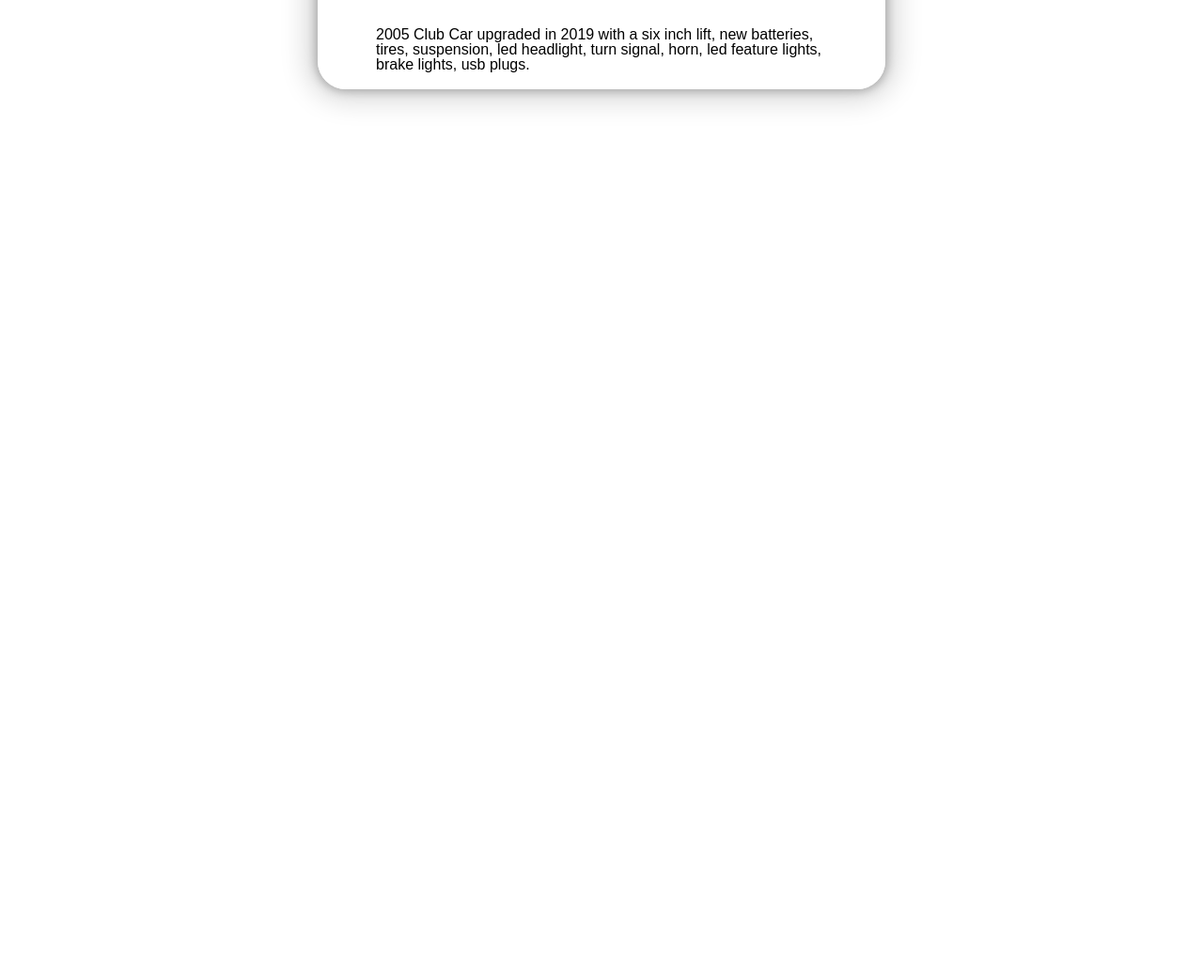
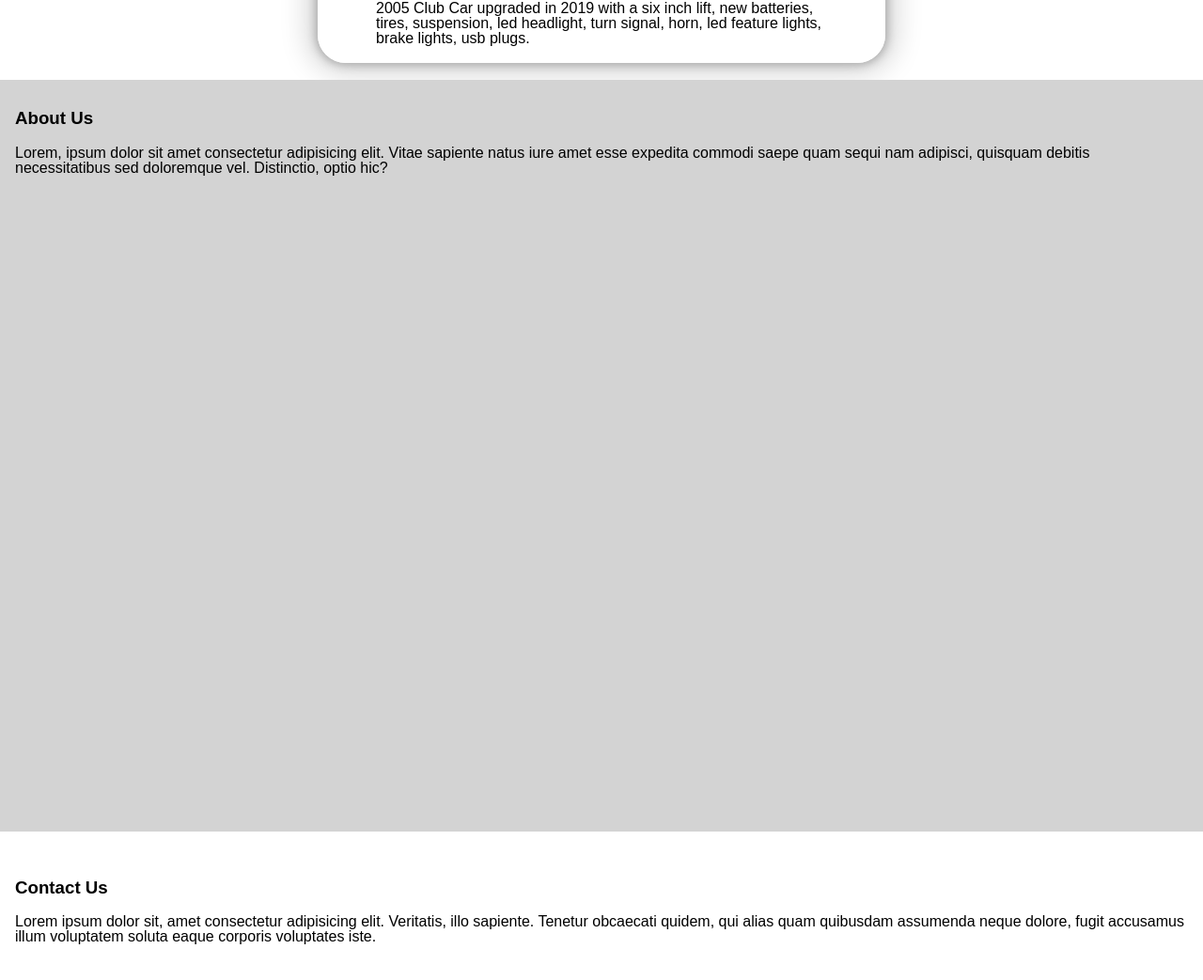
Before and after one commit to jes7078/dgc, a React (Create React App) app: page / in a window 1280 px wide. Shown: the part 619-1662 px from the top of the page at 94% size. Before the commit the page ends 1600 px from the top, so only its background shows below. Built offline with nearby package versions, Linux system fonts and the light colour scheme.

Commit message:
added scroll feature removed vw setting on header

```diff
--- /dev/null
+++ b/src/components/ Contact/Contact.jsx
@@ -0,0 +1,17 @@
+import React from 'react'
+import './contact.scss'
+
+const Contact = () => {
+	return (
+		<section className="contact" id="contact">
+			<h1 className="contactTitle">Contact Us</h1>
+			<p className="contactBody">
+				Lorem ipsum dolor sit, amet consectetur adipisicing elit. Veritatis, illo sapiente. Tenetur obcaecati
+				quidem, qui alias quam quibusdam assumenda neque dolore, fugit accusamus illum voluptatem soluta eaque
+				corporis voluptates iste.
+			</p>
+		</section>
+	)
+}
+
+export default Contact
--- /dev/null
+++ b/src/components/ Contact/contact.scss
@@ -0,0 +1,13 @@
+.contact {
+	height: 100vh;
+}
+
+.contactTitle {
+	padding-top: 2rem;
+	padding-left: 1rem;
+}
+
+.contactBody {
+	padding-left: 1rem;
+	padding-right: 1rem;
+}
--- /dev/null
+++ b/src/components/About/About.jsx
@@ -0,0 +1,17 @@
+import React from 'react'
+import './about.scss'
+
+const About = () => {
+	return (
+		<section className="aboutSection" id="aboutSection">
+			<h1 className="aboutTitle">About Us</h1>
+			<p className="aboutBody">
+				Lorem, ipsum dolor sit amet consectetur adipisicing elit. Vitae sapiente natus iure amet esse expedita
+				commodi saepe quam sequi nam adipisci, quisquam debitis necessitatibus sed doloremque vel. Distinctio,
+				optio hic?
+			</p>
+		</section>
+	)
+}
+
+export default About
--- /dev/null
+++ b/src/components/About/about.scss
@@ -0,0 +1,14 @@
+.aboutSection {
+	background-color: lightgray;
+	height: 100vh;
+}
+
+.aboutTitle {
+	padding-top: 2rem;
+	padding-left: 1rem;
+}
+
+.aboutBody {
+	padding-left: 1rem;
+	padding-right: 1rem;
+}
--- a/src/components/GolfCarts/golfCarts.scss
+++ b/src/components/GolfCarts/golfCarts.scss
@@ -1,5 +1,5 @@
 .headerSpacer {
-	height: 10vw;
+	height: 100px;
 }
 
 .golfCarts h1 {
--- a/src/components/Hamburger/Hamburger.jsx
+++ b/src/components/Hamburger/Hamburger.jsx
@@ -27,11 +27,11 @@
           /> */}
 				</section>
 				<section className="menu-title">Menu Title</section>
-        <a className="menu-github" href="" target="_blank">
-          Source Code in Git
+				<a className="menu-github" href="#aboutSection">
+					About
 				</a>
-        <a className="menu-twitter" href="" target="_blank">
-          Follow on Twitter
+				<a className="menu-twitter" href="#contact">
+					Contact
 				</a>
 			</section>
 		</section>
--- a/src/components/Header/Header.jsx
+++ b/src/components/Header/Header.jsx
@@ -1,5 +1,4 @@
 import React from 'react'
-import { Link } from 'react-router-dom'
 import './header.scss'
 
 const Header = () => {
@@ -9,10 +8,10 @@
 			<section className="menuLinks">
 				<ul>
 					<li>
-            <Link>About</Link>
+						<a href="#aboutSection">About</a>
 					</li>
 					<li>
-            <Link>Contact</Link>
+						<a href="#contact">Contact</a>
 					</li>
 				</ul>
 			</section>
--- a/src/components/Header/header.scss
+++ b/src/components/Header/header.scss
@@ -1,3 +1,12 @@
+html {
+	scroll-behavior: smooth;
+}
+
+html,
+body {
+	scroll-padding-top: 100px; /* height of header */
+}
+
 .menu {
 	display: flex;
 	flex-direction: row;
@@ -9,7 +18,7 @@
 	background-color: lightsteelblue;
 	padding-bottom: 0.5rem;
 	overflow: hidden;
-	height: 10vw;
+	height: 100px;
 }
 
 .menuLinks {
@@ -19,7 +28,7 @@
 	margin-bottom: 0;
 }
 
-@media screen and (max-width: 767px) {
+@media (max-width: 767px) {
 	.menuLinks {
 		display: none;
 	}
@@ -53,7 +62,7 @@
 	color: black;
 }
 
-@media screen and (max-width: 1200px) {
+@media (max-width: 1200px) {
 	.menuLinks a {
 		font-size: 2rem;
 		font-size: 2.5vw;
@@ -67,3 +76,9 @@
 	font-size: 5vw;
 	color: black;
 }
+
+@media (min-Width: 1000px) {
+	.menu h1 {
+		font-size: 4rem;
+	}
+}
--- a/src/pages/HomePage.jsx
+++ b/src/pages/HomePage.jsx
@@ -2,6 +2,8 @@
 import Header from '../components/Header/Header'
 import Hamburger from '../components/Hamburger/Hamburger'
 import GolfCarts from '../components/GolfCarts/GolfCarts'
+import About from '../components/About/About'
+import Contact from '../components/ Contact/Contact'
 
 const HomePage = () => {
 	return (
@@ -9,6 +11,8 @@
 			<Header />
 			<Hamburger />
 			<GolfCarts />
+			<About />
+			<Contact />
 		</section>
 	)
 }
```
Also changed, not shown: src/components/Hamburger/hamburger.scss (+0 -20 lines). Lines whose indentation alone changed are shown as unchanged.
